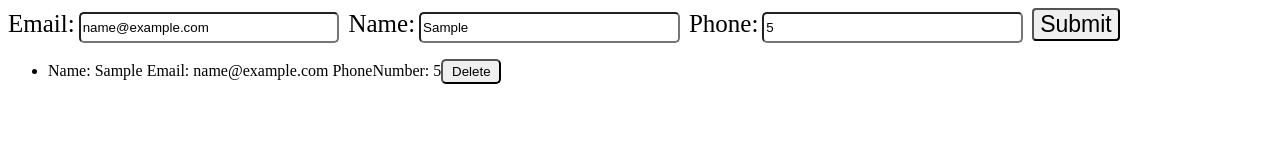
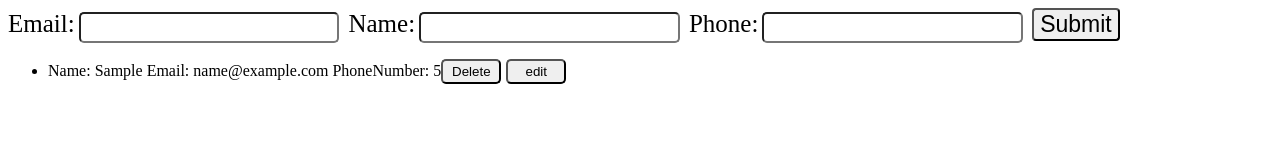
Before and after one commit to vishnusingh0101/Appointment_Booking, a plain HTML site: page form2practice/index.html in a window 1280 px wide. Both pictures are taken after typing "name@example.com", "Sample", "5" into the empty fields and a click on the button "Submit". Drawn offline with Linux system fonts and the light colour scheme.

Commit message:
added edit button

```diff
--- a/form2practice/index.html
+++ b/form2practice/index.html
@@ -26,6 +26,9 @@
         .delete {
             width: 60px;
         }
+        .edit {
+            width: 60px;
+        }
     </style>
 </head>
 <body>
@@ -34,15 +37,15 @@
             <div class="row">
                 <div class="col">
                     <label for="mail">Email:</label>
-                    <input type="mail" name="email">
+                    <input type="mail" name="email" id="mail" required>
                 </div>
                 <div class="col">
                     <label for="name">Name:</label>
-                    <input type="text" name="name">
+                    <input type="text" name="name" id="name" required>
                 </div>
                 <div class="col">
                     <label for="phone">Phone:</label>
-                    <input type="number" name="phone">
+                    <input type="number" name="phone" id="phone">
                 </div>
                 <div class="col">
                     <button>Submit</button>
@@ -70,17 +73,38 @@
         function setValueInUi(obj) {
             var parentElement = document.getElementById('user');
             var btn = document.createElement('input');
-            btn.className = 'delete';
+            btn.className = 'btn delete';
             btn.type = 'button';
             btn.value = 'Delete';
+            var edit = document.createElement('input');
+            edit.className = 'btn edit';
+            edit.type = 'button';
+            edit.value = 'edit';
             btn.onclick = () => {
                 localStorage.removeItem(obj.mail);
                 parentElement.removeChild(childElement);
             };
+
+
+            let email = document.getElementById('mail');
+            let name = document.getElementById('name');
+            let phone = document.getElementById('phone');
+
+            edit.onclick = () => {
+                email.value = obj.mail;
+                name.value = obj.name;
+                phone.value = obj.phone;
+                localStorage.removeItem(obj.mail);
+                parentElement.removeChild(childElement);
+            }
             var childElement = document.createElement('li');
             childElement.textContent = 'Name: '+obj.name+' Email: '+obj.mail+' PhoneNumber: '+obj.phone;
             childElement.appendChild(btn);
+            childElement.appendChild(edit);
             parentElement.appendChild(childElement);
+            email.value = '';
+            name.value = '';
+            phone.value = '';
         }
 
     </script>
```
